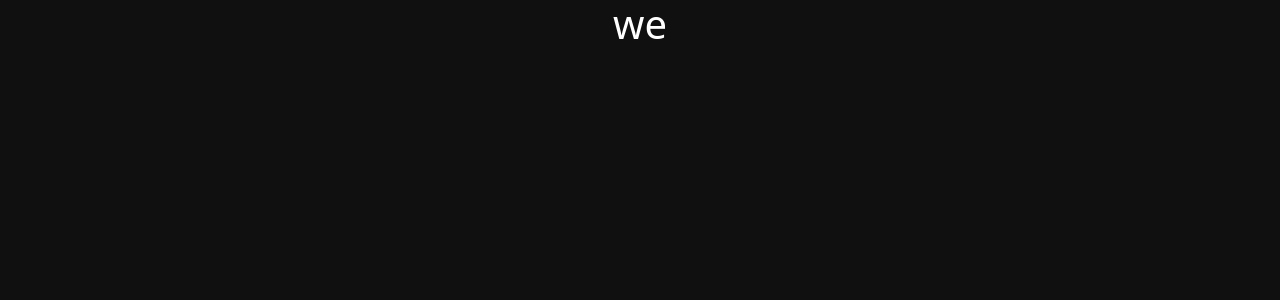
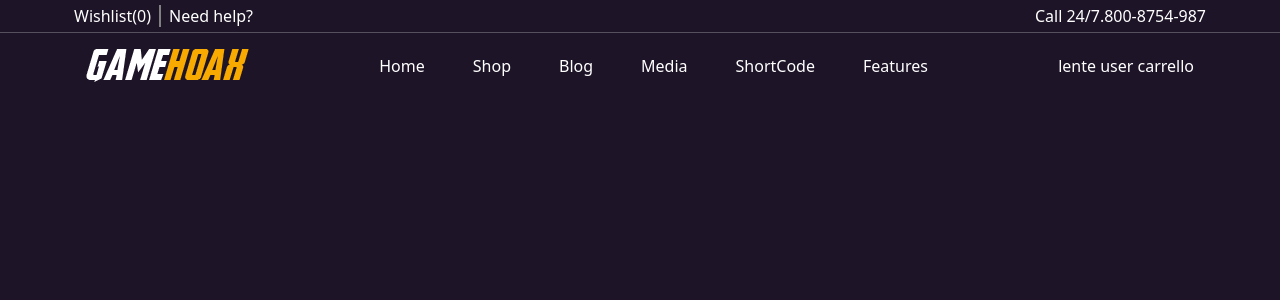
Before and after one commit to AntoninoCucuzza/proj-html-vuejs, a Vue app: page / in a window 1280 px wide. Shown: the top 300 px of the page. Built offline with nearby package versions, Linux system fonts and the light colour scheme.

Commit message:
add header not complete

```diff
--- a/src/App.vue
+++ b/src/App.vue
@@ -1,11 +1,16 @@
 <script >
+import AppHeader from './components/AppHeader.vue';
+
+export default {
+  components: {
+    AppHeader,
+
+  }
+}
 </script>
 
 <template>
-  <div class="d-flex justify-content-center">
-    <h1 class="text-white">we</h1>
-
-  </div>
+  <AppHeader />
 </template>
 
 <style lang="scss" scoped></style>
--- a/src/assets/scss/app.scss
+++ b/src/assets/scss/app.scss
@@ -3,8 +3,13 @@
 /* Variables */
 @use './partials/variables' as *;
 
+a {
+  text-decoration: none;
+  color: white;
+}
 
 body {
   min-height: 100vh;
-  background-color: rgb(17, 16, 16);
+  background-color: $gh_dark_violet;
+  color: white;
 }
--- a/src/assets/scss/partials/_variables.scss
+++ b/src/assets/scss/partials/_variables.scss
@@ -1,3 +1,3 @@
-$gh_warning: #1D1427;
-$gh_dark_violet: #F9AA01;
+$gh_warning: #F9AA01;
+$gh_dark_violet: #1D1427;
 $gh_white: #fff;
--- /dev/null
+++ b/src/components/AppHeader.vue
@@ -0,0 +1,76 @@
+<script>
+export default {
+    name: 'AppHeader',
+    data() {
+        return {
+
+        }
+    }
+}
+</script>
+<template>
+    <header>
+        <div class="d-flex flex-column">
+            <div class="top d-flex justify-content-between align-items-center container">
+                <div>
+                    <a href="#" class="wish">Wishlist(0)</a>
+                    <a href="#" class="help">Need help? </a>
+                </div>
+                <div>Call 24/7.800-8754-987</div>
+            </div>
+            <hr>
+            <div class="bot container d-flex justify-content-between align-items-center">
+                <div class="logo-img">
+                    <a href="#"><img class="img-fluid" src="../assets/img/logo.png" alt=""></a>
+                </div>
+                <div>
+                    <ul class="list-unstyled d-flex gap-5 m-0">
+                        <li>Home</li>
+                        <li>Shop</li>
+                        <li>Blog</li>
+                        <li>Media</li>
+                        <li>ShortCode</li>
+                        <li>Features</li>
+                    </ul>
+                </div>
+
+                <div>
+
+                    lente user carrello
+                </div>
+
+            </div>
+        </div>
+    </header>
+</template>
+
+
+<style lang="scss" scoped>
+@use '../assets/scss/partials/variables' as *;
+
+header {
+    background-color: $gh_dark_violet ;
+
+    .top {
+        padding: 0.25rem;
+
+        .wish {
+            padding-right: 0.5rem;
+            border-right: 2px solid gray;
+        }
+
+        .help {
+            padding-left: 0.5rem;
+
+        }
+    }
+
+    hr {
+        margin: 0;
+    }
+
+    .bot {
+        padding: 1rem;
+    }
+}
+</style>
```
Also changed, not shown: src/components/AppFooter.vue (added), src/components/AppMain.vue (added).
